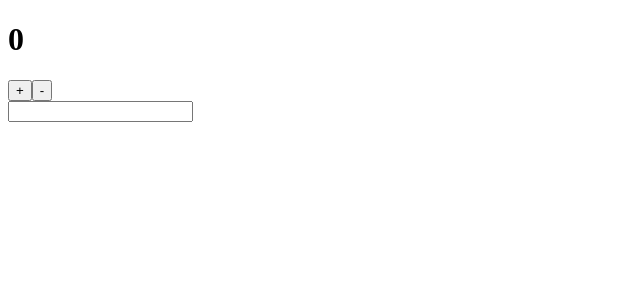
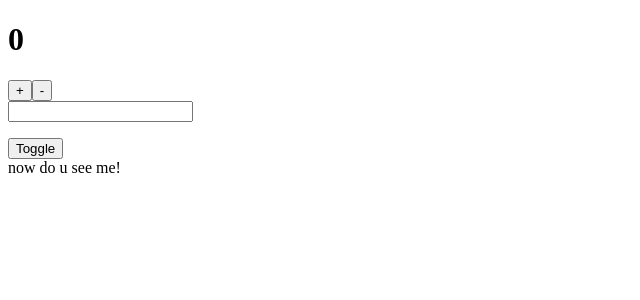
Before and after one commit to abhijithpr08/state-event-handling, a React (Vite) app: page / in a window 1280 px wide. Shown: the top 300 px of the page, without its empty margins (0-640 px from the left). Built offline with nearby package versions, Linux system fonts and the light colour scheme.

Commit message:
toggle visiblity of a div

```diff
--- a/src/App.jsx
+++ b/src/App.jsx
@@ -1,12 +1,14 @@
 import React from 'react'
 import Counter from './componets/Counter'
 import InputDemo from './componets/InputDemo'
+import ToggleDiv from './componets/ToggleDiv'
 
 const App = () => {
   return (
     <div>
       <Counter/>
       <InputDemo/>
+      <ToggleDiv/>
     </div>
   )
 }
--- /dev/null
+++ b/src/componets/ToggleDiv.jsx
@@ -0,0 +1,14 @@
+import React, { useState } from 'react'
+
+const ToggleDiv = () => {
+
+    const [visible,setVisible]=useState(true)
+  return (
+    <div>
+        <button onClick={()=>setVisible(!visible)}>Toggle</button>
+        {visible && <div>now do u see me!</div> }
+    </div>
+  )
+}
+
+export default ToggleDiv
```
